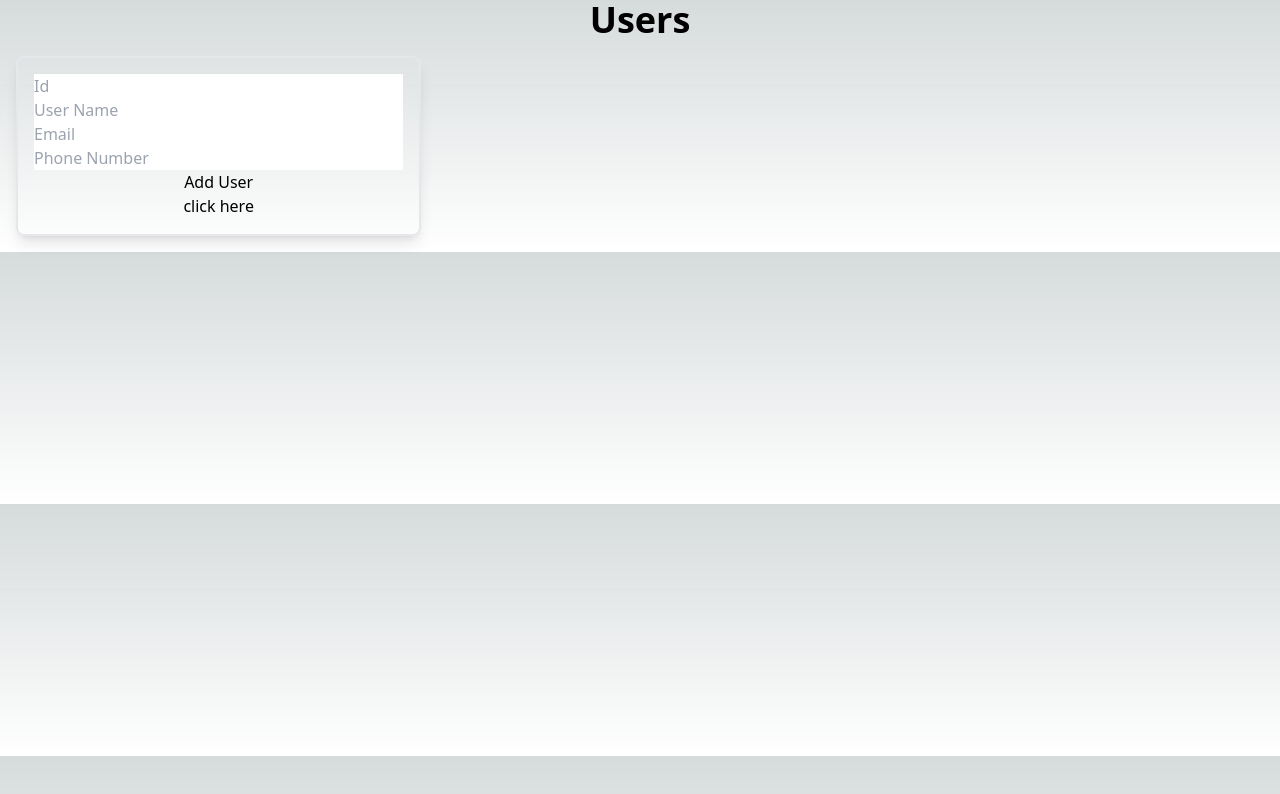
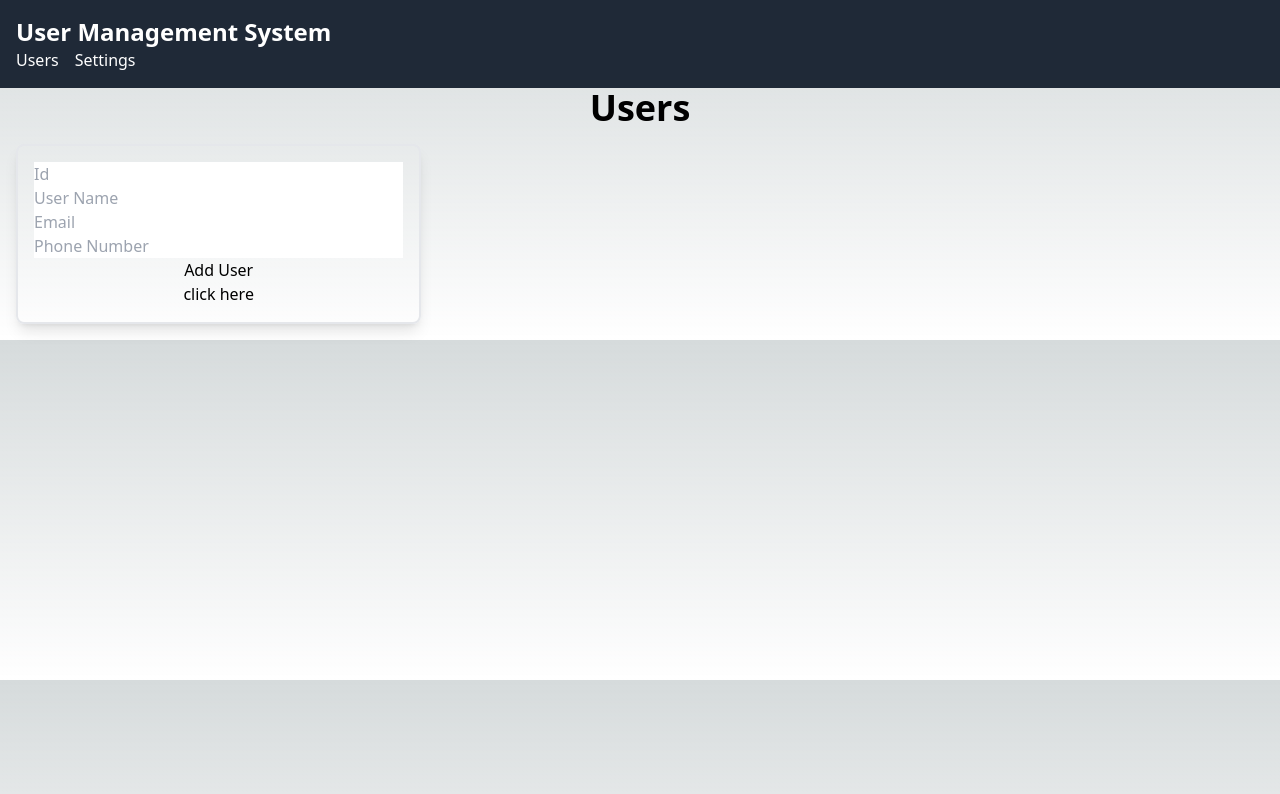
Before and after one commit to course-mark/react-tutorial, a Next.js app in the folder my-app/: page /users in a window 1280 px wide. Shown: the top 794 px of the page. Built offline with nearby package versions, Linux system fonts and the light colour scheme.

Commit message:
atomic global state management

```diff
--- a/my-app/package.json
+++ b/my-app/package.json
@@ -13,6 +13,7 @@
     "eslint": "8.57.0",
     "eslint-config-next": "14.2.3",
     "formik": "^2.4.6",
+    "jotai": "^2.8.0",
     "next": "14.2.3",
     "postcss": "8.4.38",
     "react": "18.3.1",
--- /dev/null
+++ b/my-app/src/components/Layout/index.jsx
@@ -0,0 +1,28 @@
+import Link from "next/link";
+import React from "react";
+
+function Layout({children}) {
+  return (
+    <div>
+      {/* header */}
+      <header className="bg-gray-800 text-white p-4 sticky top-0">
+        <h1 className="text-2xl font-bold">User Management System</h1>
+        {/* Navbar */}
+        <nav>
+          <ul className="flex space-x-4">
+            <li>
+              <Link href="/users"> Users </Link>
+            </li>
+            <li>
+              <Link href="/settings"> Settings </Link>
+            </li>
+          </ul>
+        </nav>
+      </header>
+
+      {children}
+    </div>
+  );
+}
+
+export default Layout;
--- /dev/null
+++ b/my-app/src/components/LayoutWithoutNavbar.jsx
@@ -0,0 +1,9 @@
+import React from 'react'
+
+function LayoutWithoutNavbar({children}) {
+  return (
+    <div>{children}</div>
+  )
+}
+
+export default LayoutWithoutNavbar
--- /dev/null
+++ b/my-app/src/pages/settings.jsx
@@ -0,0 +1,12 @@
+import Layout from "@/components/Layout";
+import React from "react";
+
+function settings() {
+  return (
+    <Layout>
+      <div>settings</div>
+    </Layout>
+  );
+}
+
+export default settings;
--- a/my-app/src/pages/users.js
+++ b/my-app/src/pages/users.js
@@ -3,12 +3,15 @@ import AddUser from "@/components/AddUserControlled";
 import React, { useState } from "react";
 import AddUserControlled from "@/components/AddUserControlled";
 import AddUserUncontrolled from "@/components/AddUserUncontrolled";
+import Layout from "@/components/Layout";
+import { useAtom } from "jotai";
+import { userDataAtom } from "@/store";
 
 function users() {
-
-  const [userData, setUserData] = useState([]); //dynamic array, due to state. it can be edited, deleted, changed, added
-
+  // const [userData, setUserData] = useState([]); //dynamic array, due to state. it can be edited, deleted, changed, added
+const [userData, setUserData] = useAtom(userDataAtom); // same as above
   return (
+    <Layout >
       <div>
         <h1 className="text-4xl text-center font-bold">Users</h1>
         <div className="grid grid-cols-3 gap-4 p-4">
@@ -52,6 +55,7 @@ function users() {
           />
         </div>
       </div>
+    </Layout>
   );
 }
 
--- /dev/null
+++ b/my-app/src/store/index.js
@@ -0,0 +1,3 @@
+import { atom } from 'jotai';
+
+export const userDataAtom = atom([])
```
Also changed, not shown: 1 other file (tests, documents, lock files or other folders). Lines whose indentation alone changed are shown as unchanged.
